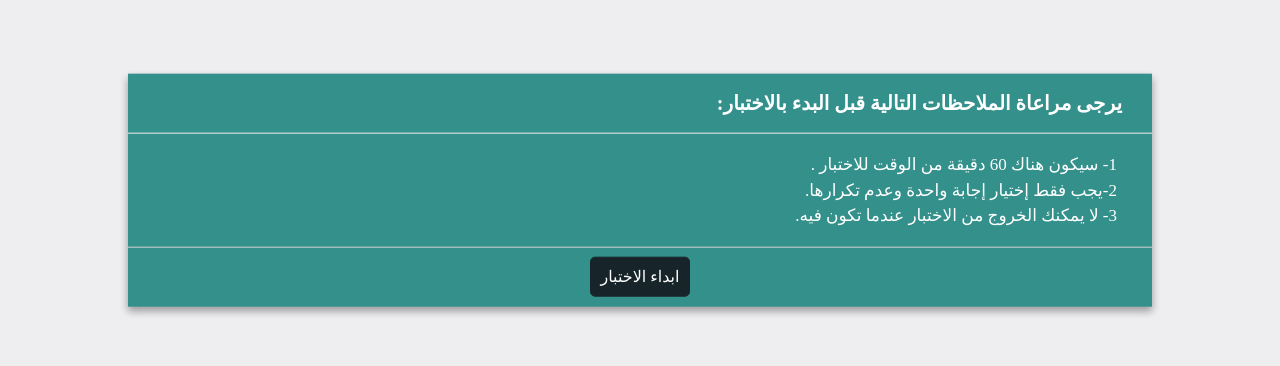
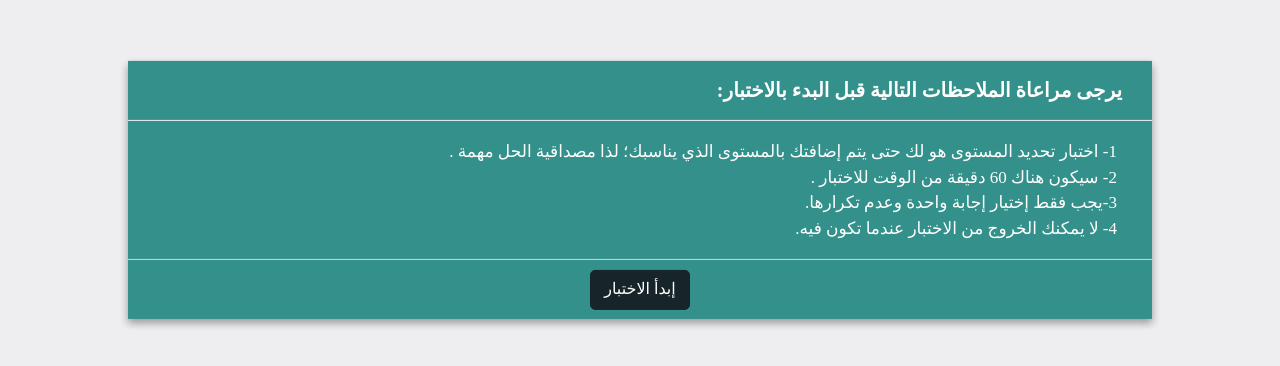
Before and after one commit to Hayelalfaisali/placement-test, a plain HTML site: page index.html in a window 1280 px wide. Shown: the part 180-546 px from the top of the page. Drawn offline with Linux system fonts and the light colour scheme.

Commit message:
Update index.html

```diff
--- a/index.html
+++ b/index.html
@@ -13,32 +13,33 @@
 
 <body>
     <!-- Start quiz btn -->
-   <div class="title">
+    <div class="title">
         <marquee width="60%" direction="right" height="100px">
             المكتب العربي الدولي للترجمة والخدمات
         </marquee>
     </div>
     <!-- information nd rules box -->
     <div class="info_box">
+
         <div class="info_title">
             <span>يرجى مراعاة الملاحظات التالية قبل البدء بالاختبار:</span>
         </div>
         <div class="info_list">
-            <div class="info">1- سيكون هناك 60 دقيقة من الوقت للاختبار .</div>
-            <div class="info">2-يجب فقط إختيار إجابة واحدة وعدم تكرارها.</div>
-            <div class="info">3- لا يمكنك الخروج من الاختبار عندما تكون فيه.</div>
+            <p class="info">1- اختبار تحديد المستوى هو لك حتى يتم إضافتك بالمستوى الذي يناسبك؛ لذا مصداقية الحل مهمة .
+            </p>
+            <p class="info">2- سيكون هناك 60 دقيقة من الوقت للاختبار .</p>
+            <p class="info">3-يجب فقط إختيار إجابة واحدة وعدم تكرارها.</p>
+            <p class="info">4- لا يمكنك الخروج من الاختبار عندما تكون فيه.</p>
         </div>
         <div class="buttons">
 
-            <button class="restart" id="btn">ابداء الاختبار</button>
+            <button class="restart" id="btn">إبدأ الاختبار</button>
         </div>
         <p id="msg"></p>
 
     </div>
 
-        <script src="js/index.js"></script>
-
-
+    <script src="js/index.js"></script>
 </body>
 
 </html>
```
